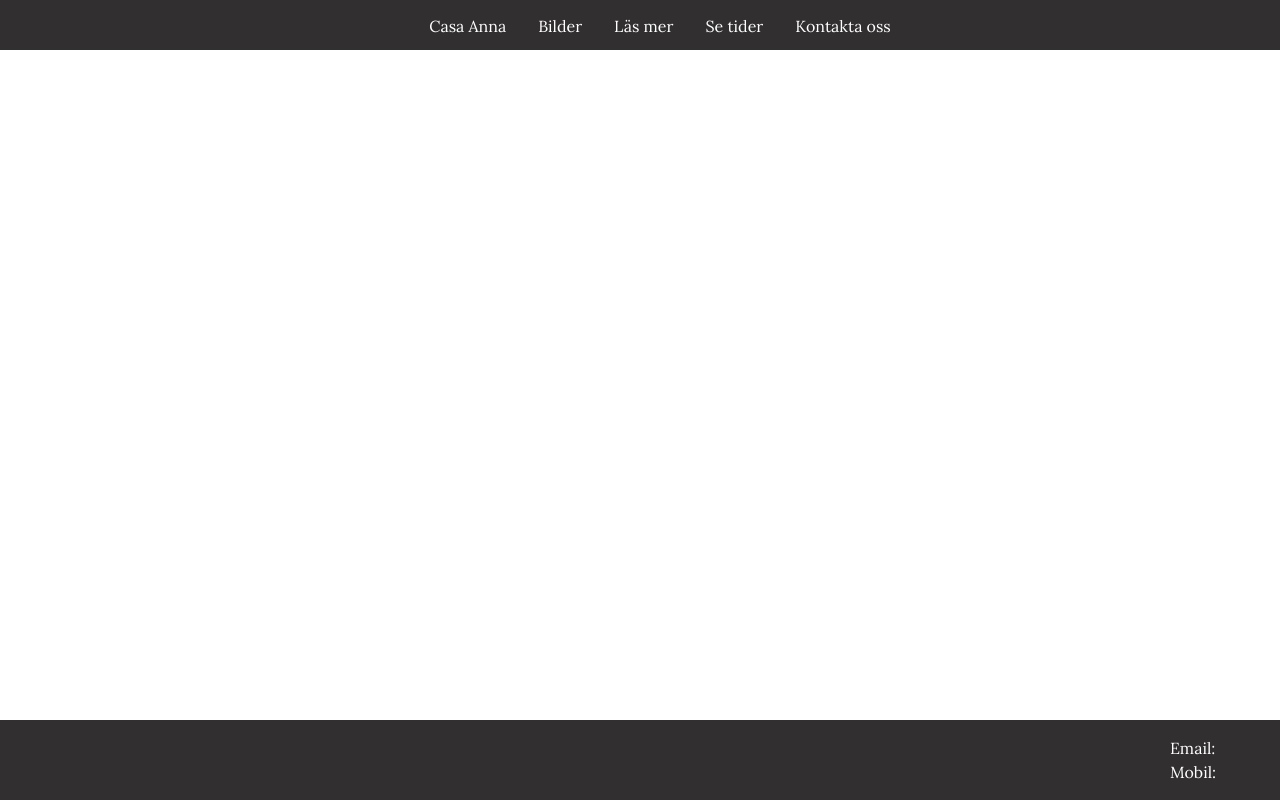
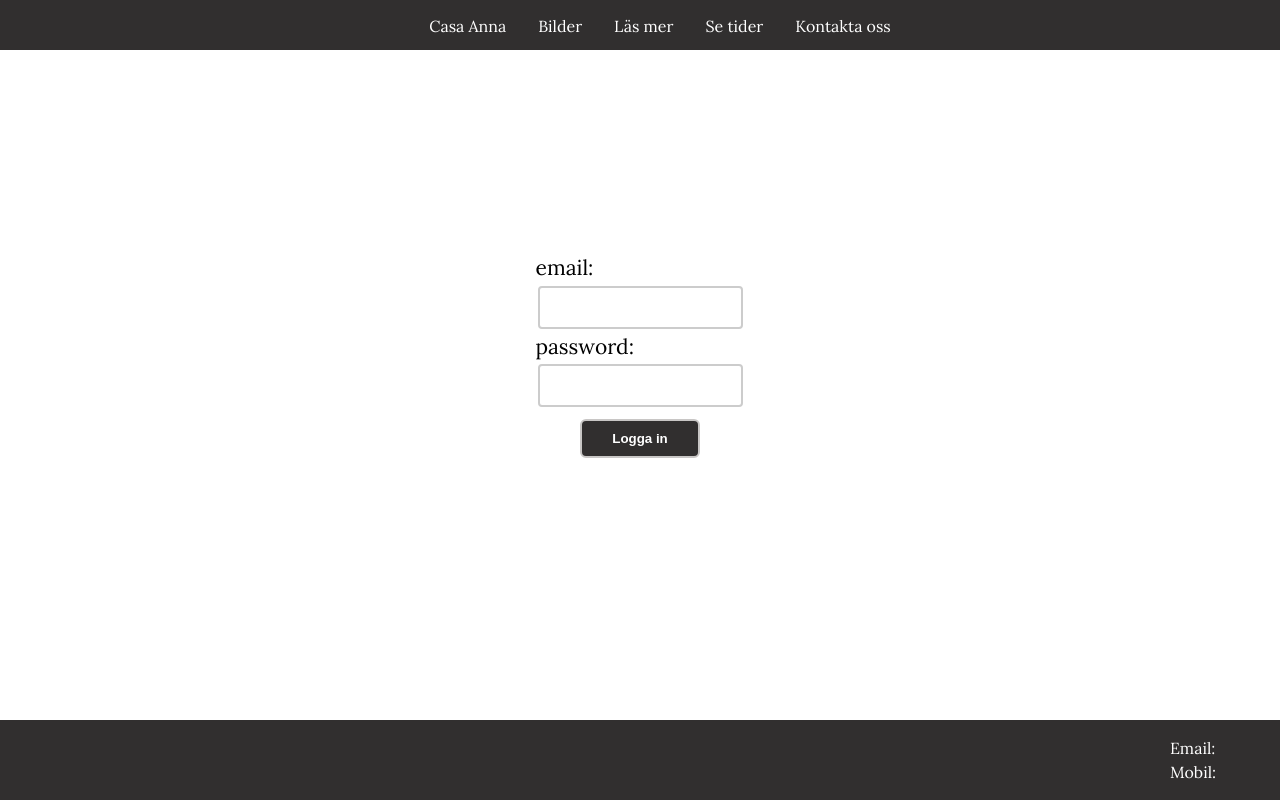
Before and after one commit to DavidFurby/Nerja-house, a Next.js app: page /admin in a window 1280 px wide. Built offline with nearby package versions, Linux system fonts and the light colour scheme; no server answers; the database is empty.

Commit message:
Added adminLogin to admin-page

```diff
--- a/pages/adminLogin.tsx
+++ b/components/adminLogin.tsx
@@ -3,14 +3,16 @@ import { useState } from "react";
 import { UseAuth } from "../utils/firebase/context/AuthContext";
 
 interface loginForm {
-  email: string,
-  password: string
+  email: string;
+  password: string;
 }
 const AdminLogin = () => {
   const { login } = UseAuth();
 
-  const router = useRouter();
-  let [loginInfo, setLoginInfo] = useState<loginForm>({ email: "", password: "" });
+  let [loginInfo, setLoginInfo] = useState<loginForm>({
+    email: "",
+    password: "",
+  });
   let [loading, setLoading] = useState<boolean>(false);
 
   const checkPassword = () => {
@@ -39,8 +41,6 @@ const AdminLogin = () => {
         setLoading(false);
         setLoginInfo({ email: "", password: "" });
         if (response !== null) {
-          router.push("/admin");
-        } else {
           alert(response);
           setLoading(false);
         }
@@ -53,7 +53,14 @@ const AdminLogin = () => {
   return (
     <>
       {!loading ? (
-        <div style={{ padding: "6rem", height: "90vh", display: "flex",  justifyContent:"center"}}>
+        <div
+          style={{
+            padding: "6rem",
+            height: "90vh",
+            display: "flex",
+            justifyContent: "center",
+          }}
+        >
           <form
             onSubmit={submitLogin}
             style={{
@@ -92,7 +99,9 @@ const AdminLogin = () => {
                 }
               />
             </label>
-            <button className="button" type="submit">Logga in</button>
+            <button className="button" type="submit">
+              Logga in
+            </button>
           </form>
         </div>
       ) : null}
--- a/pages/admin.tsx
+++ b/pages/admin.tsx
@@ -6,6 +6,7 @@ import { UseBooking } from "../utils/firebase/context/BookingContext";
 import classes from "../styles/booking.module.css";
 import AOS from "aos";
 import "aos/dist/aos.css";
+import AdminLogin from "../components/adminLogin";
 
 const Admin = () => {
   let [fromDate, setFromDate] = useState<Date>(new Date());
@@ -141,7 +142,9 @@ const Admin = () => {
             />
           </section>
         </section>
-      ) : null}
+      ) : (
+        <AdminLogin />
+      )}
     </>
   );
 };
```
